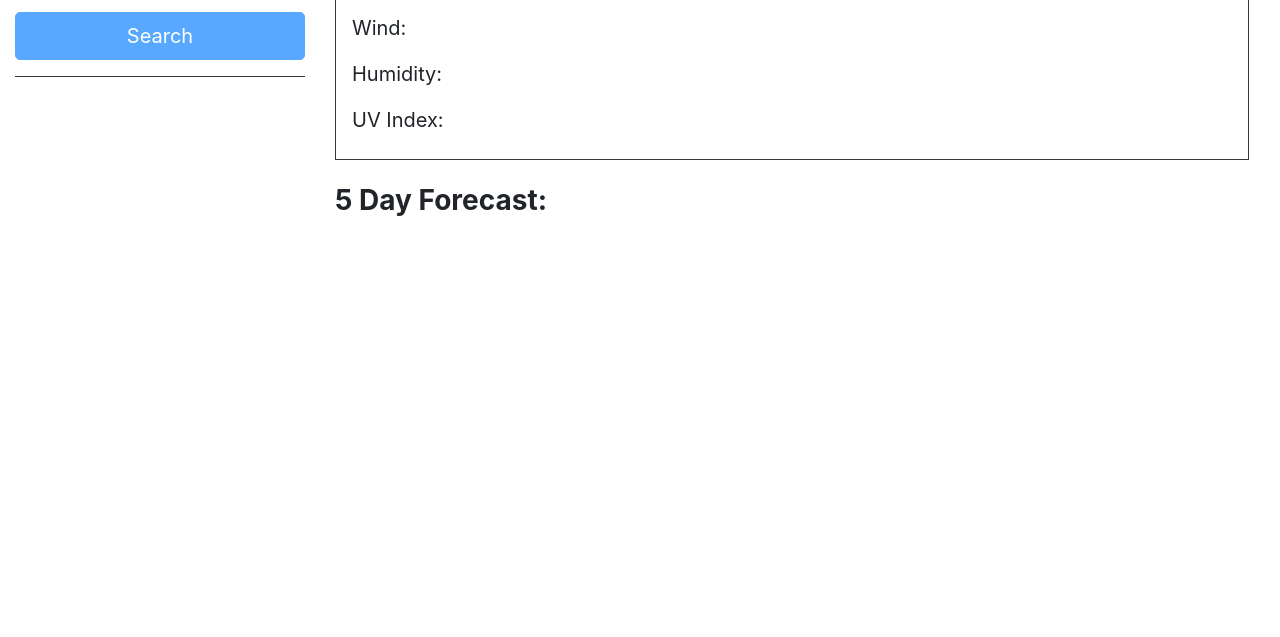
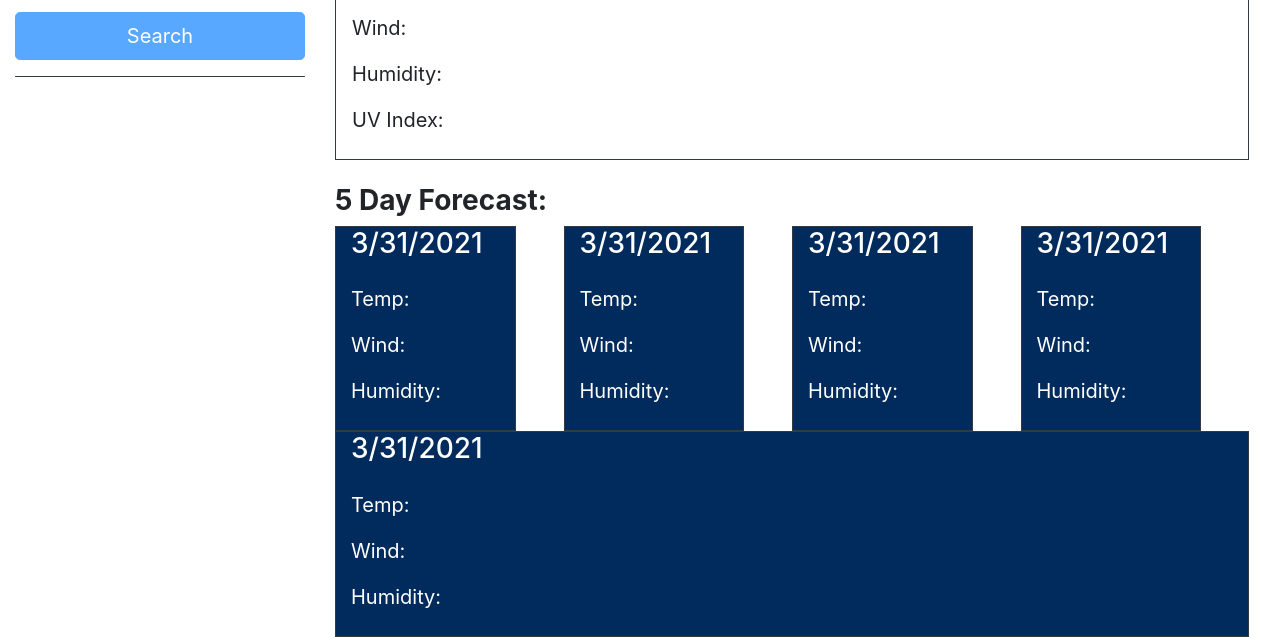
Before and after one commit to hnava47/WeatherDashboardH6, a plain HTML site: page index.html in a window 1280 px wide. Shown: the part 202-839 px from the top of the page. Before the commit the page ends 800 px from the top, so only its background shows below. Drawn offline with nearby package versions, Linux system fonts and the light colour scheme.

Commit message:
Added boxes for 5 day forecast

```diff
--- a/assets/css/style.css
+++ b/assets/css/style.css
@@ -7,3 +7,7 @@
 p {
     font-size: 20px;
 }
+
+.custom-bg {
+    background-color: #002b5c;
+}
--- a/index.html
+++ b/index.html
@@ -31,15 +31,57 @@
                     <div class="ml-3">
                         <h1 class="font-weight-bold">Atlanta</h1>
                         <div class="my-4">
-                            <p id="temp">Temp: </p>
-                            <p id="wind">Wind: </p>
-                            <p id="humidity">Humidity: </p>
-                            <p id="uv-index">UV Index: </p>
+                            <p>Temp:</p>
+                            <p>Wind:</p>
+                            <p>Humidity:</p>
+                            <p>UV Index:</p>
                         </div>
                     </div>
                 </div>
                 <div class="mt-4">
                     <h3 class="font-weight-bold">5 Day Forecast:</h3>
+                </div>
+                <div class="form-inline text-white">
+                    <div class="col mr-5 border border-dark custom-bg">
+                        <h3>3/31/2021</h3>
+                        <div class="my-4">
+                            <p>Temp:</p>
+                            <p>Wind:</p>
+                            <p>Humidity:</p>
+                        </div>
+                    </div>
+                    <div class="col mr-5 border border-dark custom-bg">
+                        <h3>3/31/2021</h3>
+                        <div class="my-4">
+                            <p>Temp:</p>
+                            <p>Wind:</p>
+                            <p>Humidity:</p>
+                        </div>
+                    </div>
+                    <div class="col mr-5 border border-dark custom-bg">
+                        <h3>3/31/2021</h3>
+                        <div class="my-4">
+                            <p>Temp:</p>
+                            <p>Wind:</p>
+                            <p>Humidity:</p>
+                        </div>
+                    </div>
+                    <div class="col mr-5 border border-dark custom-bg">
+                        <h3>3/31/2021</h3>
+                        <div class="my-4">
+                            <p>Temp:</p>
+                            <p>Wind:</p>
+                            <p>Humidity:</p>
+                        </div>
+                    </div>
+                    <div class="col border border-dark custom-bg">
+                        <h3>3/31/2021</h3>
+                        <div class="my-4">
+                            <p>Temp:</p>
+                            <p>Wind:</p>
+                            <p>Humidity:</p>
+                        </div>
+                    </div>
                 </div>
             </div>
         </div>
```
